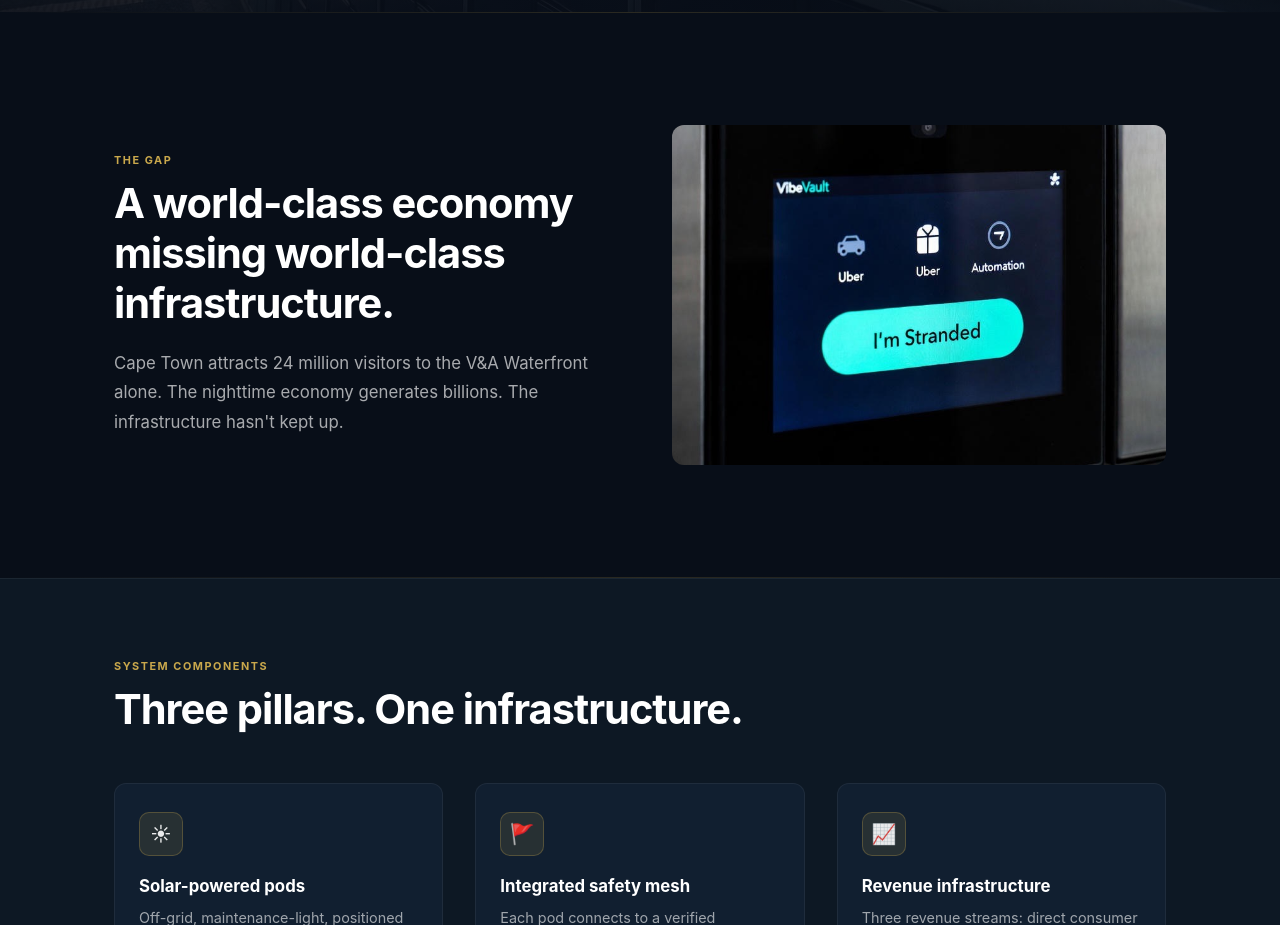
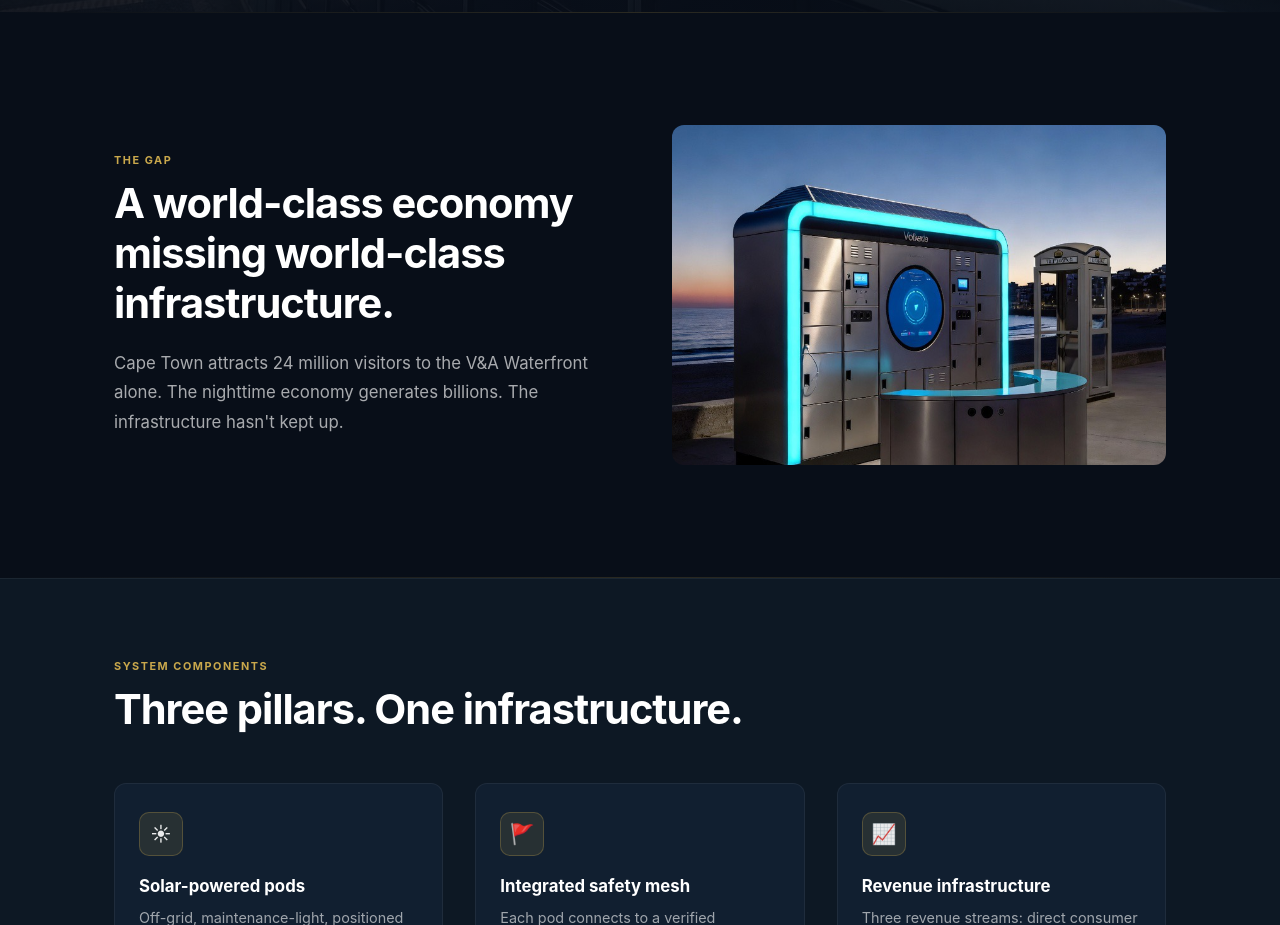
Before and after one commit to vibevaultafrica/vibevaultafrica, a plain HTML site: page v4.html in a window 1280 px wide. Shown: the part 840-1765 px from the top of the page. Drawn offline with Linux system fonts and the light colour scheme.

Commit message:
v4: replace problem section image with hero-solar.jpg
Co-Authored-By: Claude Opus 4.6 <noreply@anthropic.com>

```diff
--- a/v4.html
+++ b/v4.html
@@ -339,7 +339,7 @@
     .problem-img {
       border-radius: 12px;
       overflow: hidden;
-      background: #000 url('images/stranded-screen.jpg') center/cover no-repeat;
+      background: #000 url('images/hero-solar.jpg') center/cover no-repeat;
       min-height: 340px;
       opacity: 1 !important;
     }
```
